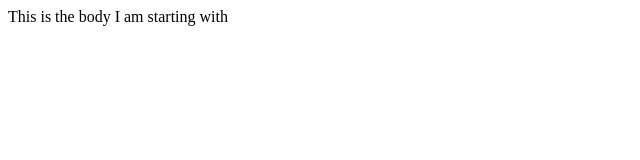
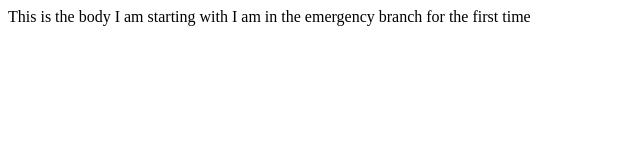
Before and after one commit to Poita88/Git_Test, a plain HTML site: page index.html in a window 1280 px wide. Shown: the whole page, without its empty margins (0-640 px from the left). Drawn offline with Linux system fonts and the light colour scheme.

Commit message:
issue fixed

```diff
--- a/index.html
+++ b/index.html
@@ -6,5 +6,7 @@
 </head>
 <body>
     This is the body I am starting with
+
+    I am in the emergency branch for the first time
 </body>
 </html>
```
